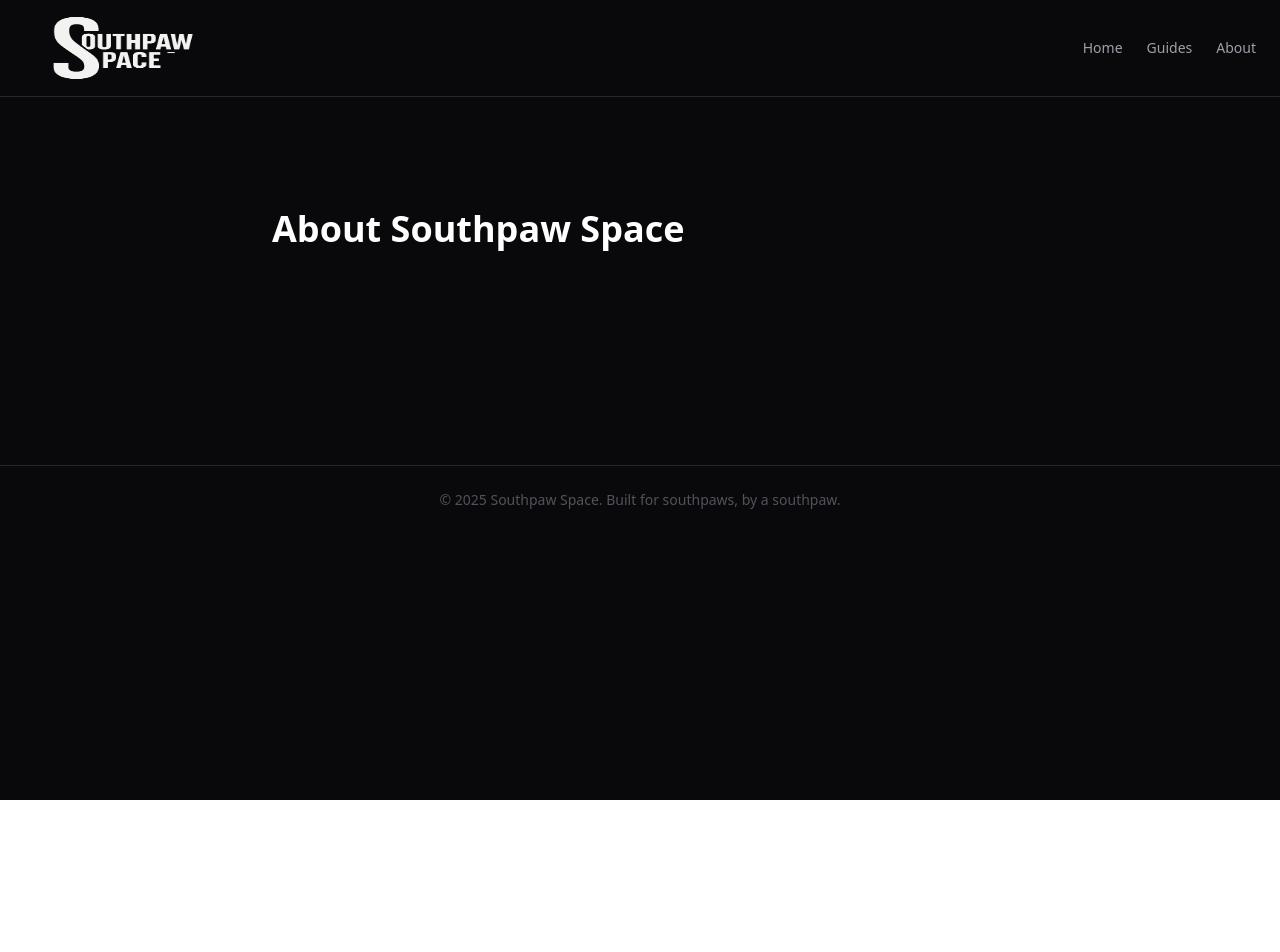
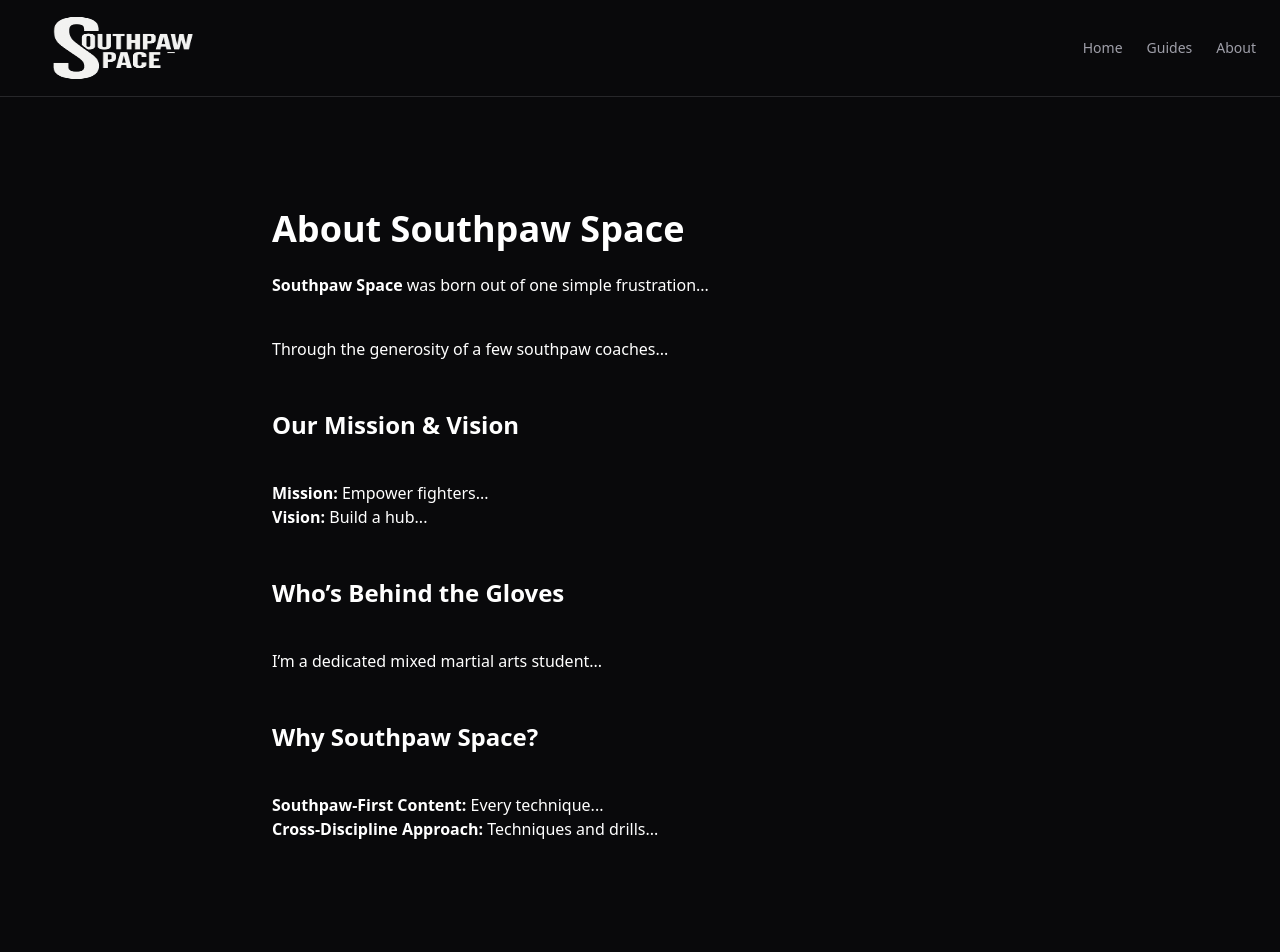
Before and after one commit to GNO-SPS/SouthpawSpace, a Next.js app: page /about in a window 1280 px wide. Shown: the top 952 px of the page. Before the commit the page ends 800 px from the top, so only its background shows below. Built offline with nearby package versions, Linux system fonts and the light colour scheme; no server answers.

Commit message:
Fix: Clean up newsletter forms on route change

```diff
--- a/src/app/about/page.tsx
+++ b/src/app/about/page.tsx
@@ -1,39 +1,41 @@
-//src/app/about/page.tsx
-
 import type { Metadata } from 'next'
 import PageTemplate from '@/components/PageTemplate'
 import StickyNewsletterBar from '@/components/StickyNewsletterBar'
 
 export const metadata: Metadata = {
-  title: 'About Southpaw Space',
-  description: 'Learn about Southpaw Space, your hub for left-handed fighters with targeted drills, strategies, and gear reviews.',
-  openGraph: {
-    title: 'About Southpaw Space',
-    description: 'Learn about Southpaw Space, your hub for left-handed fighters with targeted drills, strategies, and gear reviews.',
-    url: 'https://southpaw-space.vercel.app/about',
-    siteName: 'Southpaw Space',
-    images: [
-      {
-        url: 'https://southpaw-space.vercel.app/og-image-about.png',
-        width: 1200,
-        height: 630,
-        alt: 'About Southpaw Space'
-      }
-    ],
-    locale: 'en_US',
-    type: 'website'
-  }
+  // ... unchanged
 }
 
 export default function AboutPage() {
   return (
     <>
       <StickyNewsletterBar />
-      <PageTemplate title="About Southpaw Space" showNewsletter={false}>
-        <main className="prose lg:prose-xl space-y-8">
-          {/* your content unchanged */}
-        </main>
-      </PageTemplate>
+      <main className="prose lg:prose-xl space-y-8">
+        <PageTemplate title="About Southpaw Space" showNewsletter={false}>
+          <p>
+            <strong>Southpaw Space</strong> was born out of one simple frustration...
+          </p>
+
+          <p>
+            Through the generosity of a few southpaw coaches...
+          </p>
+
+          <h2 className="text-2xl font-semibold mt-12">Our Mission &amp; Vision</h2>
+          <ul>
+            <li><strong>Mission:</strong> Empower fighters...</li>
+            <li><strong>Vision:</strong> Build a hub...</li>
+          </ul>
+
+          <h2 className="text-2xl font-semibold mt-12">Who’s Behind the Gloves</h2>
+          <p>I’m a dedicated mixed martial arts student...</p>
+
+          <h2 className="text-2xl font-semibold mt-12">Why Southpaw Space?</h2>
+          <ul>
+            <li><strong>Southpaw-First Content:</strong> Every technique...</li>
+            <li><strong>Cross-Discipline Approach:</strong> Techniques and drills...</li>
+          </ul>
+        </PageTemplate>
+      </main>
     </>
   )
 }
```
